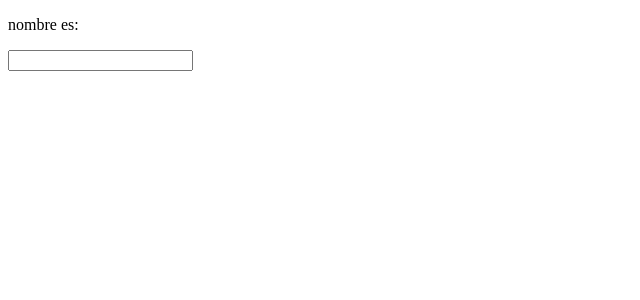
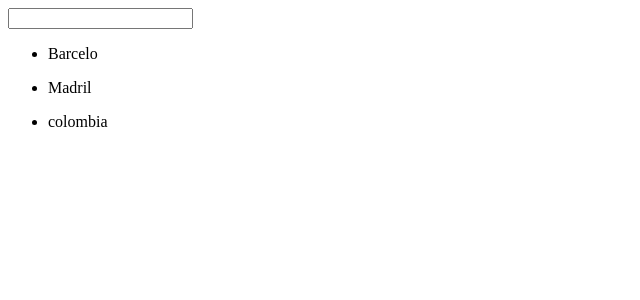
Before and after one commit to sebbas-0626/reto01, an Angular app: page / in a window 1280 px wide. Shown: the top 300 px of the page, without its empty margins (0-640 px from the left). Built offline with nearby package versions, Linux system fonts and the light colour scheme.

Commit message:
:sparkles: directivas estructurales (*ngif- *ngFor)

```diff
--- a/src/app/app.component.html
+++ b/src/app/app.component.html
@@ -3,6 +3,14 @@
 
 <img src="{{url}}" alt=""> -->
 
-<p>nombre es: {{name}}</p>
+<p *ngIf="name">nombre es: {{name}}</p>
 <!-- Enlaces de datos bidireccional -->
 <input type="text" [(ngModel)] = "name">
+
+
+<ul *ngFor="let city of cities">
+  <li>{{city}}</li>
+  <!-- <li>Barcelona</li> -->
+  <!-- <li>Madril</li> -->
+  <!-- <li>colombia</li> -->
+</ul>
--- a/src/app/app.component.ts
+++ b/src/app/app.component.ts
@@ -6,6 +6,7 @@ import { Component } from '@angular/core';
   styleUrls: ['./app.component.scss']
 })
 export class AppComponent {
+  cities = ['Barcelo','Madril','colombia']
   name!: string;
   title = 'reto01';
   url = 'https://storage-asset.msi.com/global/picture/news/2023/nb/mercedes-20230531-1.jpg'
```
